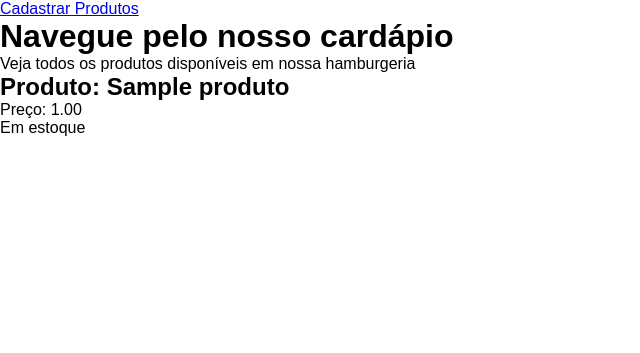
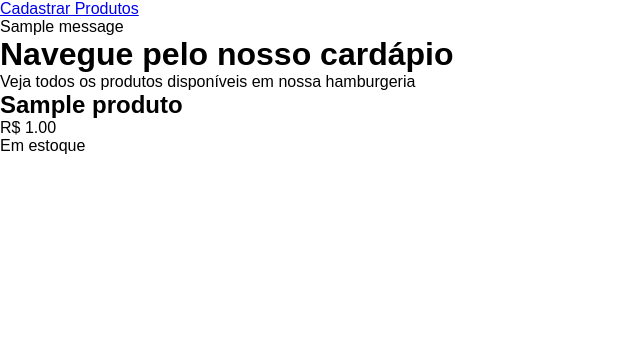
Before and after one commit to douglas-henrik/burgers-menu, a Django app: page /menu/ in a window 1280 px wide. Shown: the part 80-433 px from the top of the page, without its empty margins (0-640 px from the left). Run offline with Django 5.2, Linux system fonts and the light colour scheme; tables that the repository leaves empty hold one stand-in row (values such as "Sample post"); one stand-in notice (Sample message) is shown.

Commit message:
ajusts in route POST

```diff
--- a/menu/views.py
+++ b/menu/views.py
@@ -1,7 +1,9 @@
-from django.shortcuts import render
+from django.shortcuts import render, redirect
+from django.contrib import messages
 from django.http import HttpResponse
 from .models import Produto
 from decimal import Decimal, InvalidOperation
+
 
 # Create your views here.
 
@@ -51,16 +53,15 @@ def cadastrar_produto(request):
                 'erros': erros,
             })
 
-        print(nome)
-        print(preco)
+        Produto.objects.create(nome= nome, preco= preco)
+        messages.success(request, f'Produto {nome} cadastrado com sucesso')
+        return redirect('menu:index')
 
-        Produto.objects.create(nome= nome, preco= preco)
-
-        return render(request, 'menu.html', {
-            'nome': nome,
-            'preco': preco_text,
-            'erros': {},
-            'mensagem': f'Produtro {nome} cadastrado',
-        })
+        # return render(request, 'menu.html', {
+        #    'nome': nome,
+        #    'preco': preco_text,
+        #    'erros': {},
+        #    'mensagem': f'Produtro {nome} cadastrado',
+        # })
 
     return HttpResponse(status=405)
--- a/templates/menu.html
+++ b/templates/menu.html
@@ -8,8 +8,10 @@
 
         <a href="{% url 'menu:register' %}">Cadastrar Produtos</a>
 
-        {% if mensagem %}
-            <p>{{ mensagem }}</p>
+        {% if messages %}
+            {% for message in messages %}
+            <p>{{ message }}</p>
+            {% endfor %}
         {% endif %}
 
         <h1>Navegue pelo nosso cardápio</h1>
@@ -17,8 +19,8 @@
 
         {% for produto in produtos %}
             <div>
-                <h2>Produto: {{ produto.nome }}</h2>
-                <p>Preço: {{ produto.preco }}</p>
+                <h2>{{ produto.nome }}</h2>
+                <p>R$ {{ produto.preco }}</p>
 
                 {% if produto.disponibilidade %}
                     <p>Em estoque</p>
```
